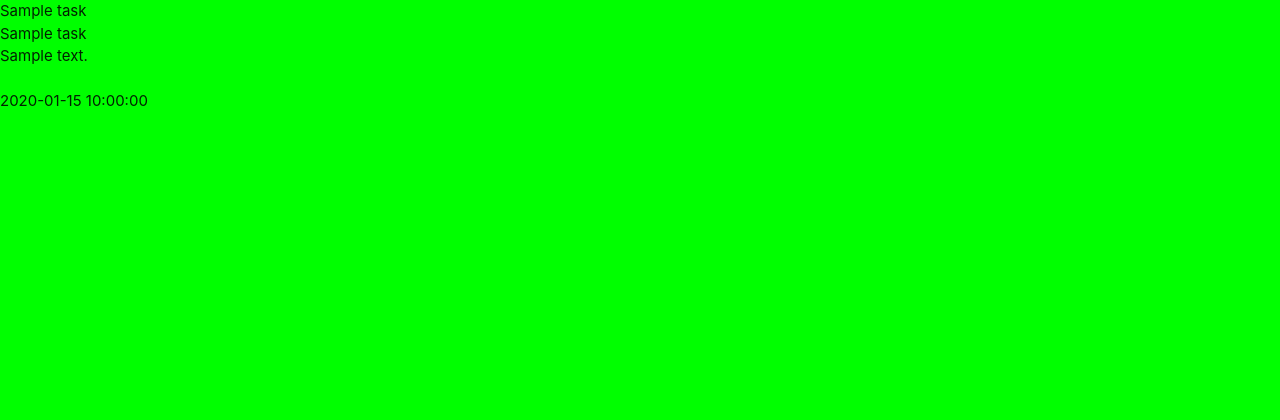
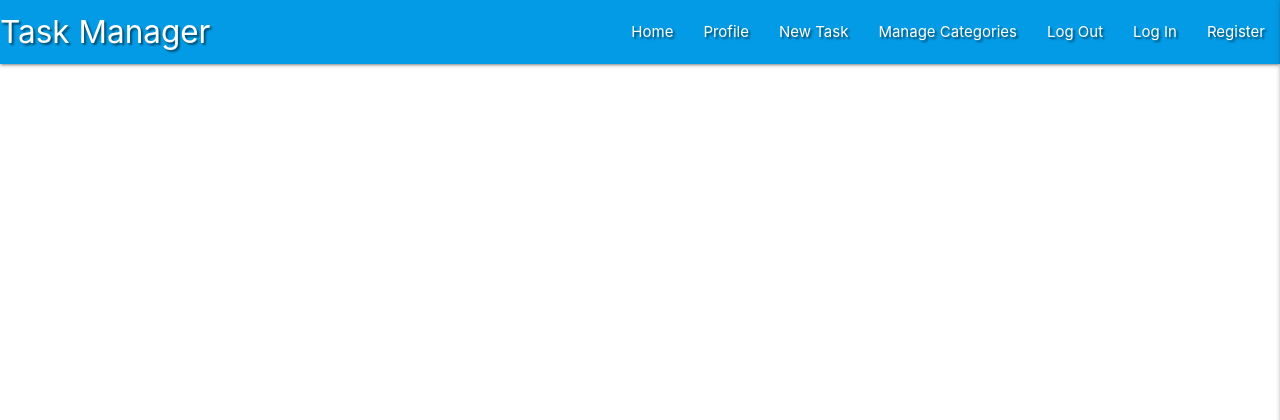
Before and after one commit to GraeA85/mini-project, a Flask app: page / in a window 1280 px wide. Shown: the top 420 px of the page. Run offline with Flask 2, Linux system fonts and the light colour scheme; a database or web service that is not in the repository returns one stand-in record (values such as "Sample title"); some libraries are stand-ins or nearby versions.

Commit message:
add materialize navbar and sidenav

```diff
--- a/static/css/style.css
+++ b/static/css/style.css
@@ -1,3 +1,3 @@
-body {
-    background-color: lime;
+.text-shadow {
+    text-shadow: 2px 2px 2px rgba(0,0,0,0.5);
 }
--- a/static/js/script.js
+++ b/static/js/script.js
@@ -0,0 +1,3 @@
+$(document).ready(function(){
+    $('.sidenav').sidenav({edge: "right"});
+  });
--- a/templates/base.html
+++ b/templates/base.html
@@ -2,10 +2,9 @@
 <html lang="en">
 <head>
     <meta charset="UTF-8">
-    <meta http-equiv="X-UA-Compatible" content="IE=edge">
     <meta name="viewport" content="width=device-width, initial-scale=1.0">
-    <link rel="stylesheet" href="https://cdnjs.cloudflare.com/ajax/libs/font-awesome/6.2.1/css/all.min.css"
-    integrity="sha512-MV7K8+y+gLIBoVD59lQIYicR65iaqukzvf/nwasF0nqhPay5w/9lJmVM2hMDcnK1OnMGCdVK+iQrJ7lzPJQd1w==" crossorigin="anonymous" referrerpolicy="no-referrer" type="text/css">
+    <link rel="stylesheet" href="https://cdnjs.cloudflare.com/ajax/libs/font-awesome/5.13.1/css/all.min.css"
+        integrity="sha512-xA6Hp6oezhjd6LiLZynuukm80f8BoZ3OpcEYaqKoCV3HKQDrYjDE1Gu8ocxgxoXmwmSzM4iqPvCsOkQNiu41GA==" crossorigin="anonymous" type="text/css">
     <link rel="stylesheet" href="https://cdnjs.cloudflare.com/ajax/libs/materialize/1.0.0/css/materialize.min.css" type="text/css">
     <link rel="stylesheet" href="{{ url_for('static', filename='css/style.css') }}" type="text/css">
     {% block styles %}
@@ -14,10 +13,42 @@
 </head>
 <body>
 
-    {% block stuff %}
+	<header>
+        <!-- top navbar -->
+		<nav class="nav-extended text-shadow light-blue darken-1">
+			<div class="nav-wrapper">
+				<a href="{{ url_for('get_tasks') }}" class="brand-logo">Task Manager</a>
+				<a href="#" data-target="mobile-demo" class="sidenav-trigger right"><i class="fas fa-bars"></i></a>
+				<ul class="right hide-on-med-and-down">
+					<li><a href="{{ url_for('get_tasks') }}">Home</a></li>
+					<li><a href="#">Profile</a></li>
+					<li><a href="#">New Task</a></li>
+					<li><a href="#">Manage Categories</a></li>
+					<li><a href="#">Log Out</a></li>
+					<li><a href="#">Log In</a></li>
+					<li><a href="#">Register</a></li>
+				</ul>
+			</div>
+		</nav>
+
+        <!-- mobile sidenav -->
+		<ul class="sidenav" id="mobile-demo">
+            <li><h4 class="center-align light-blue-text text-darken 4">Task Manager</h4></li>
+            <li><a href="{{ url_for('get_tasks') }}">Home</a></li>
+            <li><a href="#">Profile</a></li>
+            <li><a href="#">New Task</a></li>
+            <li><a href="#">Manage Categories</a></li>
+            <li><a href="#">Log Out</a></li>
+            <li><a href="#">Log In</a></li>
+            <li><a href="#">Register</a></li>
+		</ul>
+	</header>
+
+    {% block content %}
     {% endblock %}
 
-    <script src="https://code.jquery.com/jquery-3.6.3.min.js" integrity="sha256-pvPw+upLPUjgMXY0G+8O0xUf+/Im1MZjXxxgOcBQBXU=" crossorigin="anonymous"></script>
+    <script src="https://code.jquery.com/jquery-3.5.1.min.js"
+        integrity="sha256-9/aliU8dGd2tb6OSsuzixeV4y/faTqgFtohetphbbj0=" crossorigin="anonymous"></script>
     <script src="https://cdnjs.cloudflare.com/ajax/libs/materialize/1.0.0/js/materialize.min.js"></script>
     <script src="{{ url_for('static', filename='js/script.js') }}"></script>
     {% block scripts %}
```
